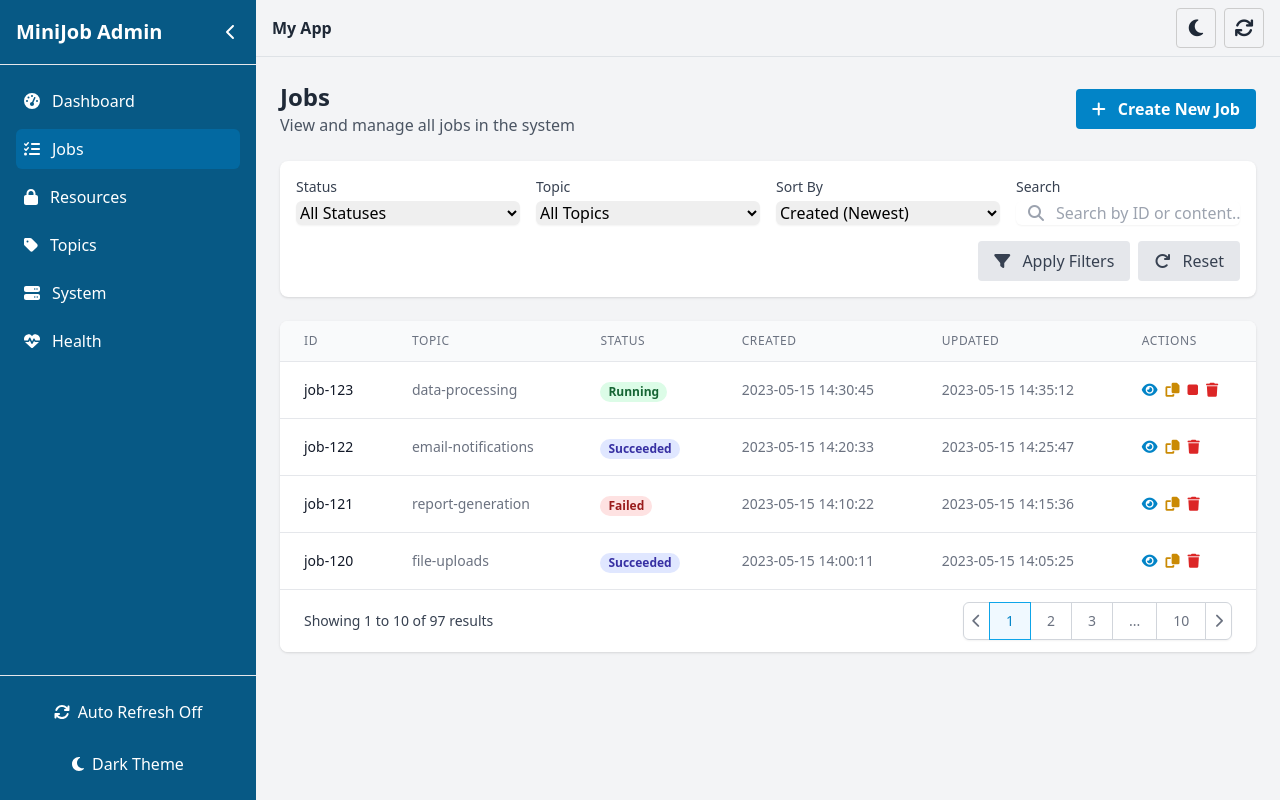
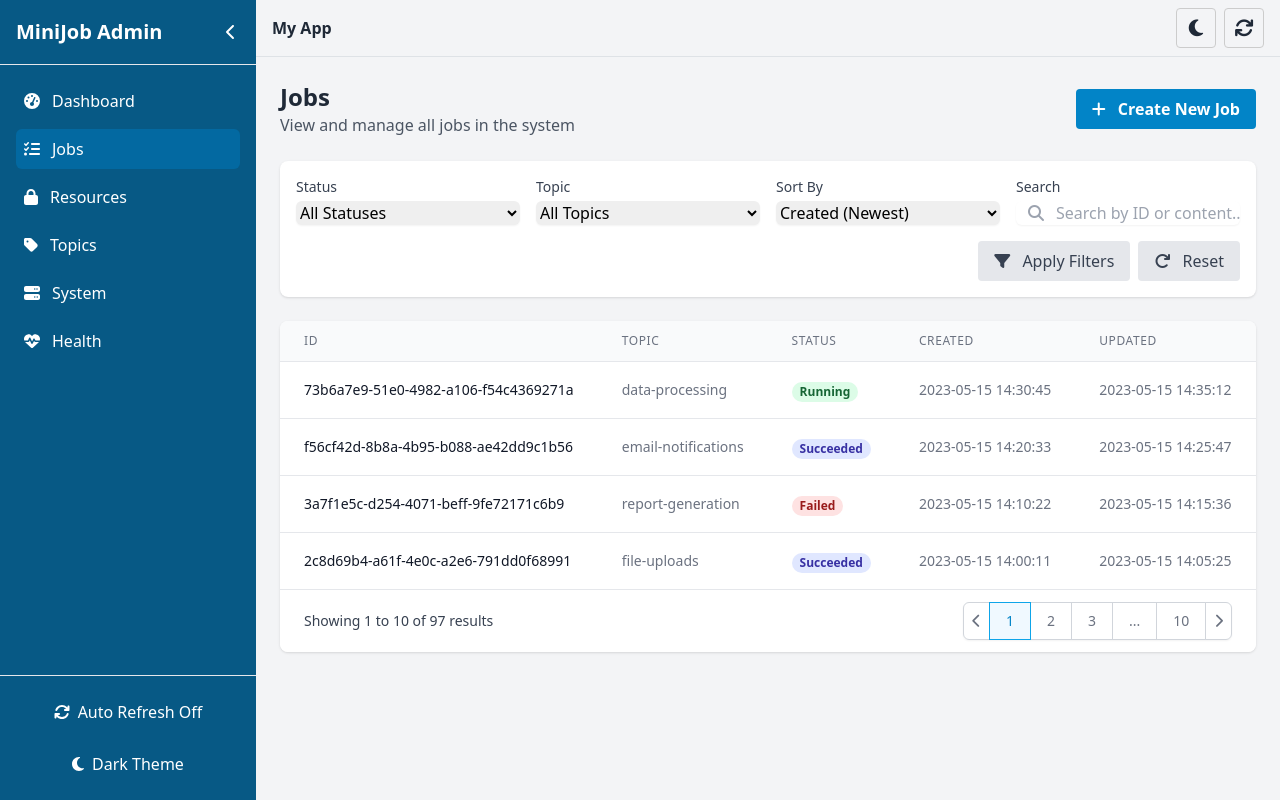
Before and after one commit to nbigot/minijob-admin, a Vue app: page /jobs in a window 1280 px wide. Built offline with nearby package versions, Linux system fonts and the light colour scheme.

Commit message:
feat: update job IDs and resource associations in mock data

```diff
--- a/src/api.js
+++ b/src/api.js
@@ -3,11 +3,11 @@
 
 // Mock data
 const mockJobs = [
-  { id: 'job-123', status: 'running', created: new Date(Date.now() - 20 * 60 * 1000), type: 'data-processing' },
-  { id: 'job-122', status: 'queued', created: new Date(Date.now() - 45 * 60 * 1000), type: 'email-notifications' },
-  { id: 'job-121', status: 'failed', created: new Date(Date.now() - 3 * 60 * 60 * 1000), type: 'report-generation' },
-  { id: 'job-120', status: 'succeeded', created: new Date(Date.now() - 5 * 60 * 60 * 1000), type: 'file-uploads' },
-  { id: 'job-119', status: 'created', created: new Date(Date.now() - 10 * 60 * 1000), type: 'data-processing' }
+  { id: '73b6a7e9-51e0-4982-a106-f54c4369271a', status: 'running', created: new Date(Date.now() - 20 * 60 * 1000), type: 'data-processing' },
+  { id: 'f56cf42d-8b8a-4b95-b088-ae42dd9c1b56', status: 'queued', created: new Date(Date.now() - 45 * 60 * 1000), type: 'email-notifications' },
+  { id: '3a7f1e5c-d254-4071-beff-9fe72171c6b9', status: 'failed', created: new Date(Date.now() - 3 * 60 * 60 * 1000), type: 'report-generation' },
+  { id: '2c8d69b4-a61f-4e0c-a2e6-791dd0f68991', status: 'succeeded', created: new Date(Date.now() - 5 * 60 * 60 * 1000), type: 'file-uploads' },
+  { id: '9e7b3fee-84c5-4fd0-b8e6-8e735c7deca1', status: 'created', created: new Date(Date.now() - 10 * 60 * 1000), type: 'data-processing' }
 ];
 
 const mockHealth = {
@@ -18,11 +18,11 @@
 };
 
 const mockResources = [
-  { id: 1, name: 'database-connection', status: 'locked', jobId: 'job-123' },
-  { id: 2, name: 'file-system', status: 'locked', jobId: 'job-119' },
-  { id: 3, name: 'api-key', status: 'locked', jobId: 'job-117' },
-  { id: 4, name: 'email-sender', status: 'available', jobId: null },
-  { id: 5, name: 'report-generator', status: 'available', jobId: null }
+  { id: 1, name: 'database-connection', status: 'locked', jobId: '73b6a7e9-51e0-4982-a106-f54c4369271a' },
+  { id: 2, name: 'file-system', status: 'locked', jobId: '9e7b3fee-84c5-4fd0-b8e6-8e735c7deca1' },
+  { id: 3, name: 'api-key', status: 'locked', jobId: 'a8f2e357-1d2c-4b6e-9d0f-e5c7b3461d9a' },
+  { id: 4, name: 'email-sender', status: 'available', jobId: '1e0b3fee-84c5-4fd0-b8e6-8e735c7deca2' },
+  { id: 5, name: 'report-generator', status: 'available', jobId: '33ab3fee-84c5-4fd0-b8e6-8e735c7de321' }
 ];
 
 // API client
--- a/src/components/JobDetail.vue
+++ b/src/components/JobDetail.vue
@@ -153,8 +153,8 @@
 
         <div v-if="activeTab === 'logs'" class="bg-gray-50 dark:bg-gray-700 p-4 rounded-md">
           <pre class="text-sm text-gray-800 dark:text-gray-200 whitespace-pre-wrap">
-[14:30:45] INFO: Job job-123 created
-[14:31:30] INFO: Job job-123 moved to queue
+[14:30:45] INFO: Job 73b6a7e9-51e0-4982-a106-f54c4369271a created
+[14:31:30] INFO: Job 73b6a7e9-51e0-4982-a106-f54c4369271a moved to queue
 [14:32:45] INFO: Locked resource: database-connection
 [14:35:12] INFO: Started processing data
 [14:36:25] INFO: Processing batch 1/10
@@ -172,7 +172,7 @@
   props: {
     jobId: {
       type: String,
-      default: 'job-123'
+      default: '73b6a7e9-51e0-4982-a106-f54c4369271a'
     }
   },
   data() {
--- a/src/views/Dashboard.vue
+++ b/src/views/Dashboard.vue
@@ -371,9 +371,9 @@
         topic: ['data-processing', 'email-notifications', 'report-generation', 'file-uploads', 'other'][Math.floor(Math.random() * 5)]
       })),
       lockedResources: [
-        { id: 1, name: 'database-connection', jobId: 'job-123', lockedSince: new Date(Date.now() - 5 * 60 * 1000) },
-        { id: 2, name: 'file-system', jobId: 'job-119', lockedSince: new Date(Date.now() - 25 * 60 * 1000) },
-        { id: 3, name: 'api-key', jobId: 'job-117', lockedSince: new Date(Date.now() - 35 * 60 * 1000) }
+        { id: 1, name: 'database-connection', jobId: '73b6a7e9-51e0-4982-a106-f54c4369271a', lockedSince: new Date(Date.now() - 5 * 60 * 1000) },
+        { id: 2, name: 'file-system', jobId: '9e7b3fee-84c5-4fd0-b8e6-8e735c7deca1', lockedSince: new Date(Date.now() - 25 * 60 * 1000) },
+        { id: 3, name: 'api-key', jobId: 'a8f2e357-1d2c-4b6e-9d0f-e5c7b3461d9a', lockedSince: new Date(Date.now() - 35 * 60 * 1000) }
       ],
       serverStatus: healthData.status || 'healthy',
       memoryUsage: 42,
--- a/src/views/Health.vue
+++ b/src/views/Health.vue
@@ -202,14 +202,14 @@
       },
       stalledJobs: [
         {
-          id: 'job-117',
+          id: 'a8f2e357-1d2c-4b6e-9d0f-e5c7b3461d9a',
           topic: 'data-processing',
           status: 'Stalled',
           created: '2023-05-14 10:30:45',
           duration: '1d 4h 25m'
         },
         {
-          id: 'job-112',
+          id: 'bd93c8e2-4f57-49e7-b5d8-1a2b3c4d5e6f',
           topic: 'report-generation',
           status: 'Stalled',
           created: '2023-05-14 08:15:22',
--- a/src/views/Jobs.vue
+++ b/src/views/Jobs.vue
@@ -168,28 +168,28 @@
       },
       jobs: [
         {
-          id: 'job-123',
+          id: '73b6a7e9-51e0-4982-a106-f54c4369271a',
           topic: 'data-processing',
           status: 'Running',
           created: '2023-05-15 14:30:45',
           updated: '2023-05-15 14:35:12'
         },
         {
-          id: 'job-122',
+          id: 'f56cf42d-8b8a-4b95-b088-ae42dd9c1b56',
           topic: 'email-notifications',
           status: 'Succeeded',
           created: '2023-05-15 14:20:33',
           updated: '2023-05-15 14:25:47'
         },
         {
-          id: 'job-121',
+          id: '3a7f1e5c-d254-4071-beff-9fe72171c6b9',
           topic: 'report-generation',
           status: 'Failed',
           created: '2023-05-15 14:10:22',
           updated: '2023-05-15 14:15:36'
         },
         {
-          id: 'job-120',
+          id: '2c8d69b4-a61f-4e0c-a2e6-791dd0f68991',
           topic: 'file-uploads',
           status: 'Succeeded',
           created: '2023-05-15 14:00:11',
```
